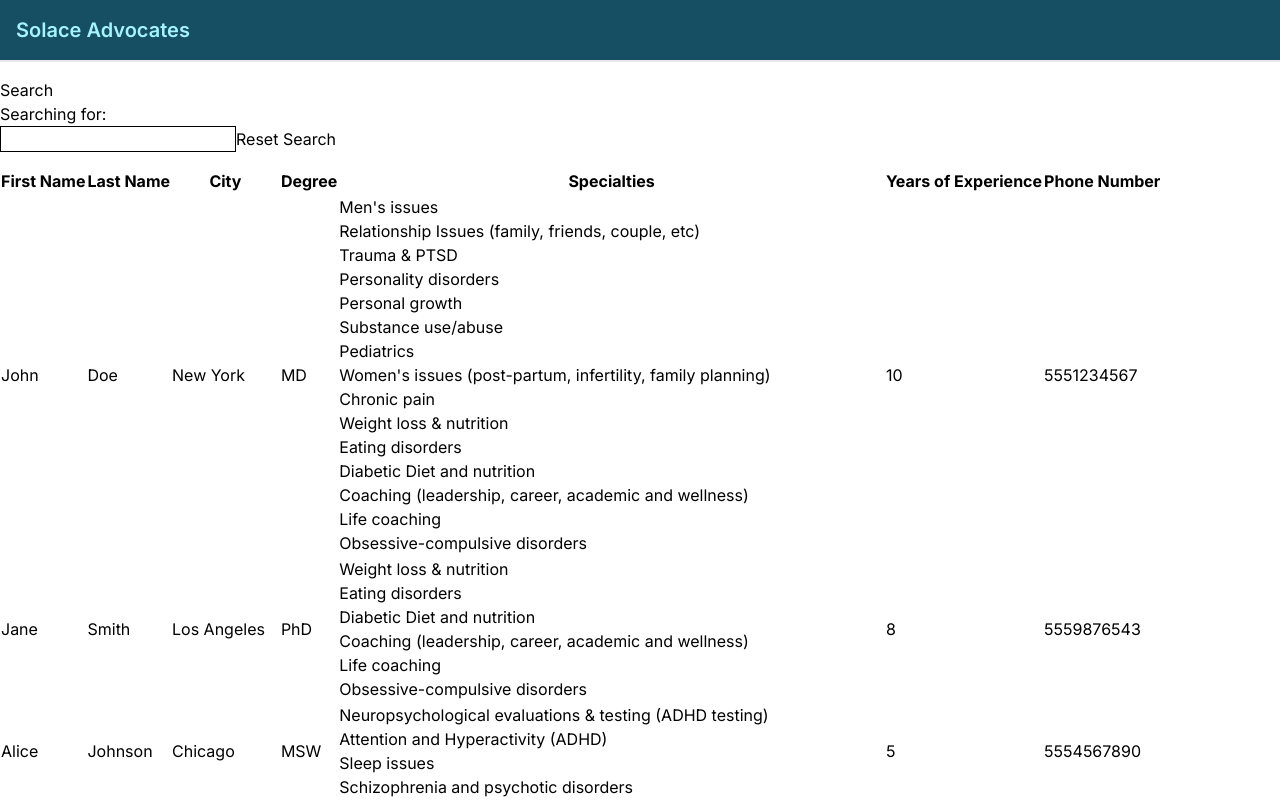
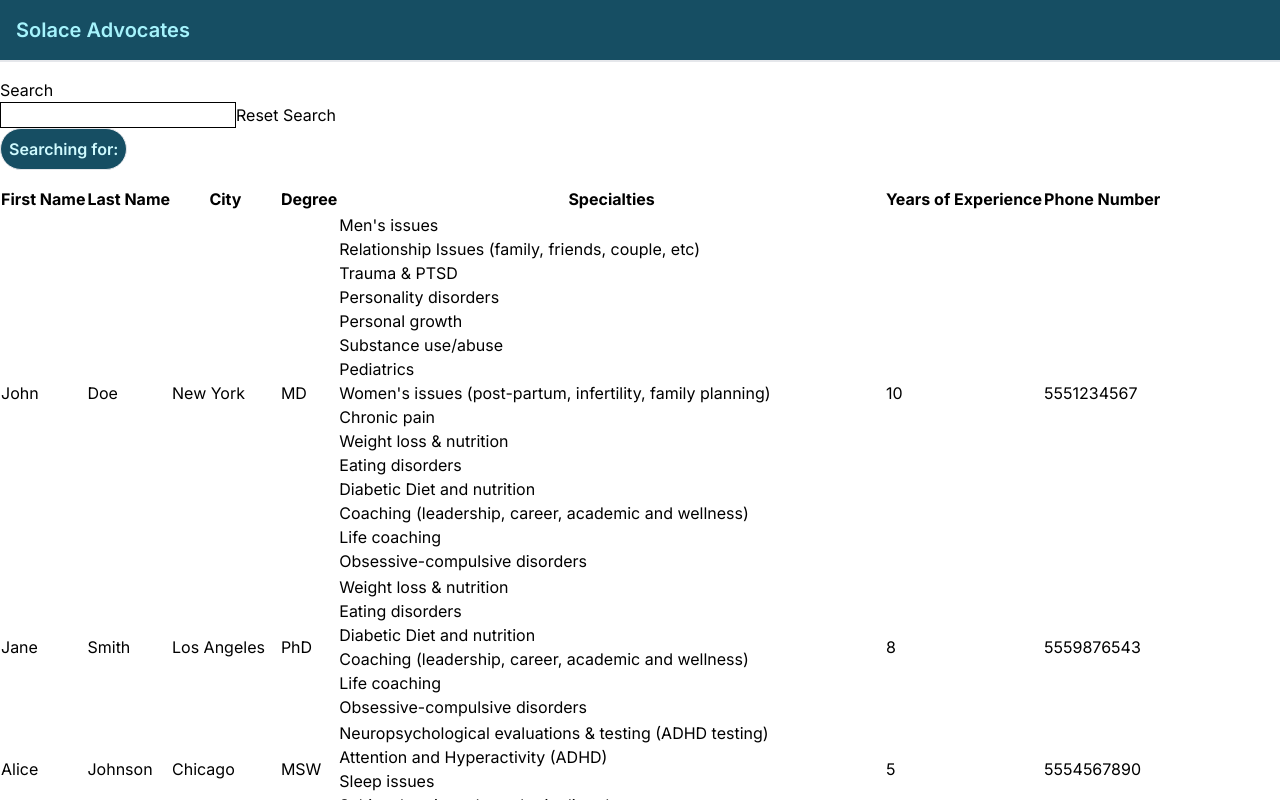
Before and after one commit to stackptr/solace-take-home, a Next.js app: page / in a window 1280 px wide. Shown: the top 800 px of the page. Built offline with nearby package versions, Linux system fonts and the light colour scheme.

Commit message:
Move search term and style as pill

```diff
--- a/src/app/page.tsx
+++ b/src/app/page.tsx
@@ -58,11 +58,11 @@ export default function Home() {
       <h1 className="text-xl font-semibold border-b-2 bg-cyan-900 text-cyan-200 p-4">Solace Advocates</h1>
       <div className="my-4">
         <p>Search</p>
-        <p>
-          Searching for: {searchTerm}
-        </p>
         <input className="border border-black" value={searchTerm} onChange={onChange} />
         <button onClick={onClick}>Reset Search</button>
+        <p className="max-w-fit bg-cyan-900 text-cyan-100 border rounded-full p-2">
+          <span className="font-semibold">Searching for:</span> {searchTerm}
+        </p>
       </div>
       <table>
         <thead>
```
